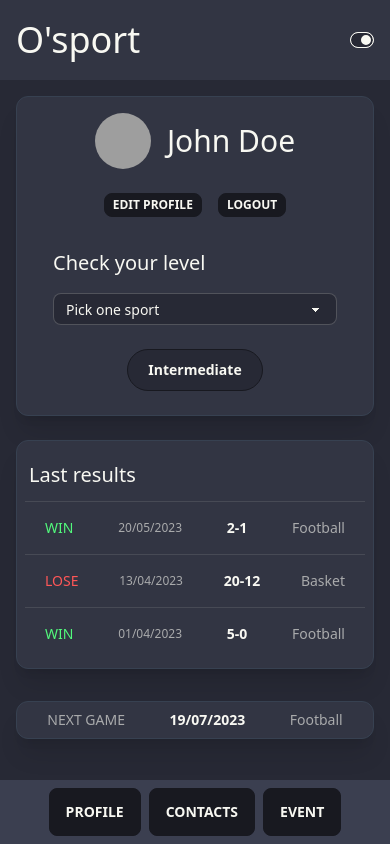
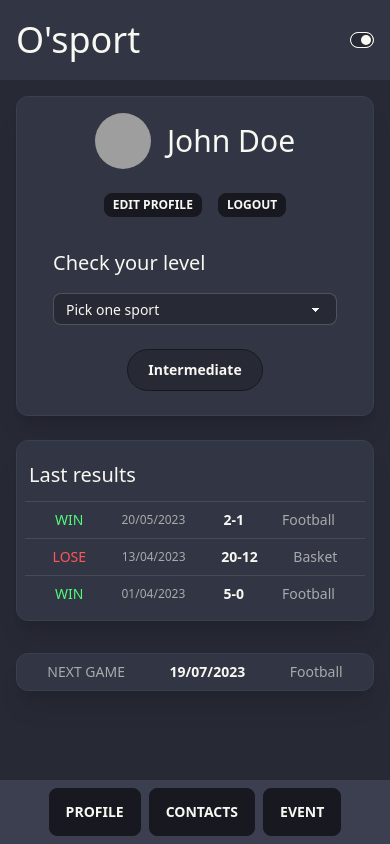
Before and after one commit to Tiyyo/osport_client, a React (Vite) app: page / in a window 390 px wide. Built offline with nearby package versions, Linux system fonts and the light colour scheme; grey boxes are pictures that could not be loaded.

Commit message:
:hammer: Fixed broken margin

```diff
--- a/src/components/Profile/EventListPreview/EventListPreview.tsx
+++ b/src/components/Profile/EventListPreview/EventListPreview.tsx
@@ -2,21 +2,21 @@ import React from 'react';
 
 function EventListPreview() {
   return (
-    <div className="stats w-full stats-vertical m-auto shadow w-3/5 shadow-xl border border-gray-700 rounded-xl m-1 mb-4 p-2 bg-neutral-focus sm:mb-0 sm:p-2">
-      <h1 className="m-0 text-xl py-3 pl-1 h-fit sm:pb-0">Last results</h1>
-      <div className="flex stat items-center justify-between px-5">
+    <div className="stats w-full stats-vertical shadow w-3/5 shadow-xl border border-gray-700 rounded-xl mb-4 p-2 bg-neutral-focus sm:mb-0 sm:p-2">
+      <h1 className="m-0 text-xl py-3 pl-1 h-fit w-fit sm:pb-0">Last results</h1>
+      <div className="flex stat justify-evenly p-2 items-center sm:p-0">
         <div className="stat-title text-sm text-success sm:text-base">WIN</div>
         <div className="stat-desc text-xs sm:text-sm">20/05/2023</div>
         <div className="stat-value text-sm sm:text-base">2-1</div>
         <div className="stat-desc text-sm sm:text-base">Football</div>
       </div>
-      <div className="flex stat items-center justify-between px-5">
+      <div className="flex stat justify-evenly p-2 items-center sm:p-0">
         <div className="stat-title text-sm text-error sm:text-base">LOSE</div>
         <div className="stat-desc text-xs sm:text-sm">13/04/2023</div>
         <div className="stat-value text-sm sm:text-base">20-12</div>
         <div className="stat-desc text-sm sm:text-base">Basket</div>
       </div>
-      <div className="flex stat items-center justify-between px-5">
+      <div className="flex stat justify-evenly p-2 items-center sm:p-0">
         <div className="stat-title text-sm text-success sm:text-base">WIN</div>
         <div className="stat-desc text-xs sm:text-sm">01/04/2023</div>
         <div className="stat-value text-sm sm:text-base">5-0</div>
--- a/src/components/Profile/NextEvent/NextEvent.tsx
+++ b/src/components/Profile/NextEvent/NextEvent.tsx
@@ -2,7 +2,7 @@ import React from 'react';
 
 function NextEvent() {
   return (
-    <div className="flex items-center justify-around p-2 shadow-xl border border-gray-700 rounded-xl bg-neutral-focus">
+    <div className="flex items-center justify-around mb-24 p-2 shadow-xl border border-gray-700 rounded-xl bg-neutral-focus sm:mb-0">
       <div className="stat-title text-sm">NEXT GAME</div>
       <div className="stat-value text-sm">19/07/2023</div>
       <div className="stat-desc text-sm">Football</div>
--- a/src/components/Profile/Profile.tsx
+++ b/src/components/Profile/Profile.tsx
@@ -14,7 +14,7 @@ function Profile() {
     <>
       <Header />
       <Menu />
-      <div className="flex flex-col px-4 mb-28 sm:w-4/5 sm:m-auto sm:shadow-xl sm:border sm:rounded-xl sm:border-gray-700 sm:my-4 sm:pb-4 sm:border-2">
+      <div className="flex flex-col px-4 my-auto sm:w-4/5 sm:m-auto sm:shadow-xl sm:border sm:rounded-xl sm:border-gray-700 sm:my-4 sm:pb-4 sm:border-2">
         <div className="flex flex-col gap-4 py-4 sm:flex-row">
           <ProfileInfo />
           <EventListPreview />
```
